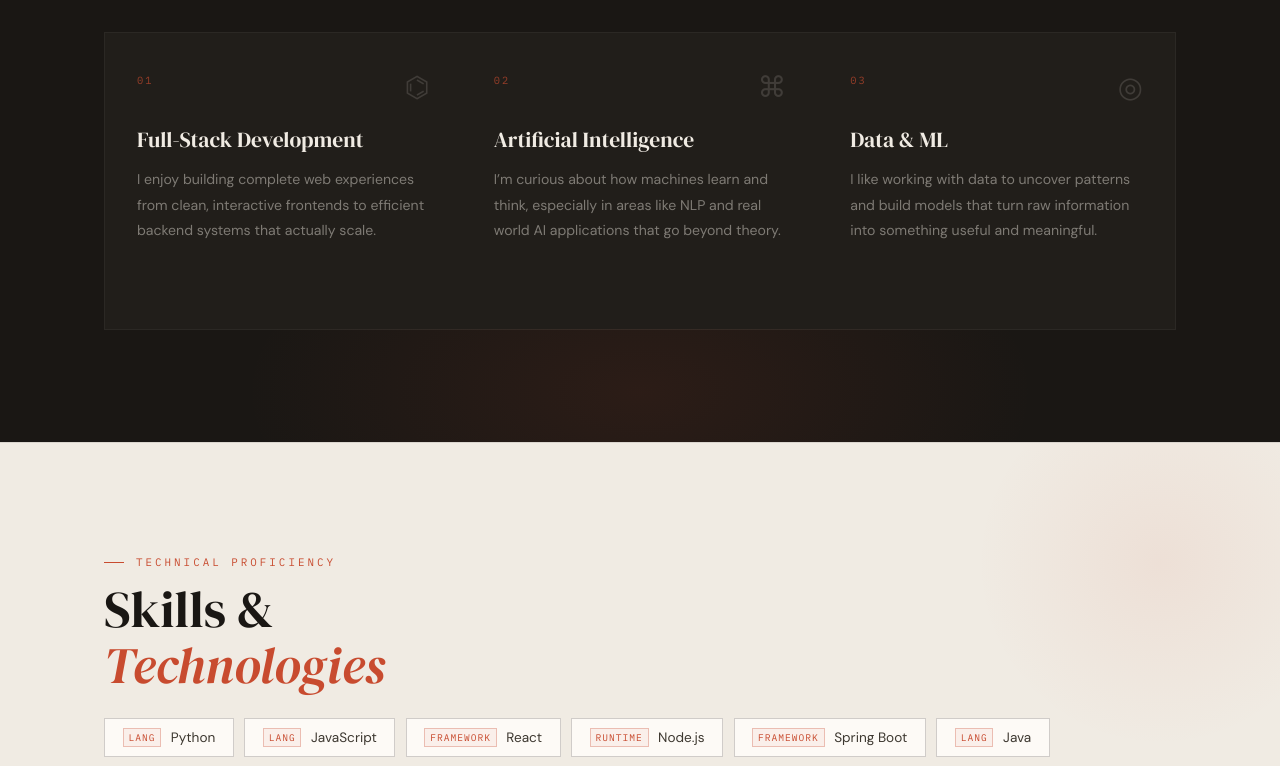
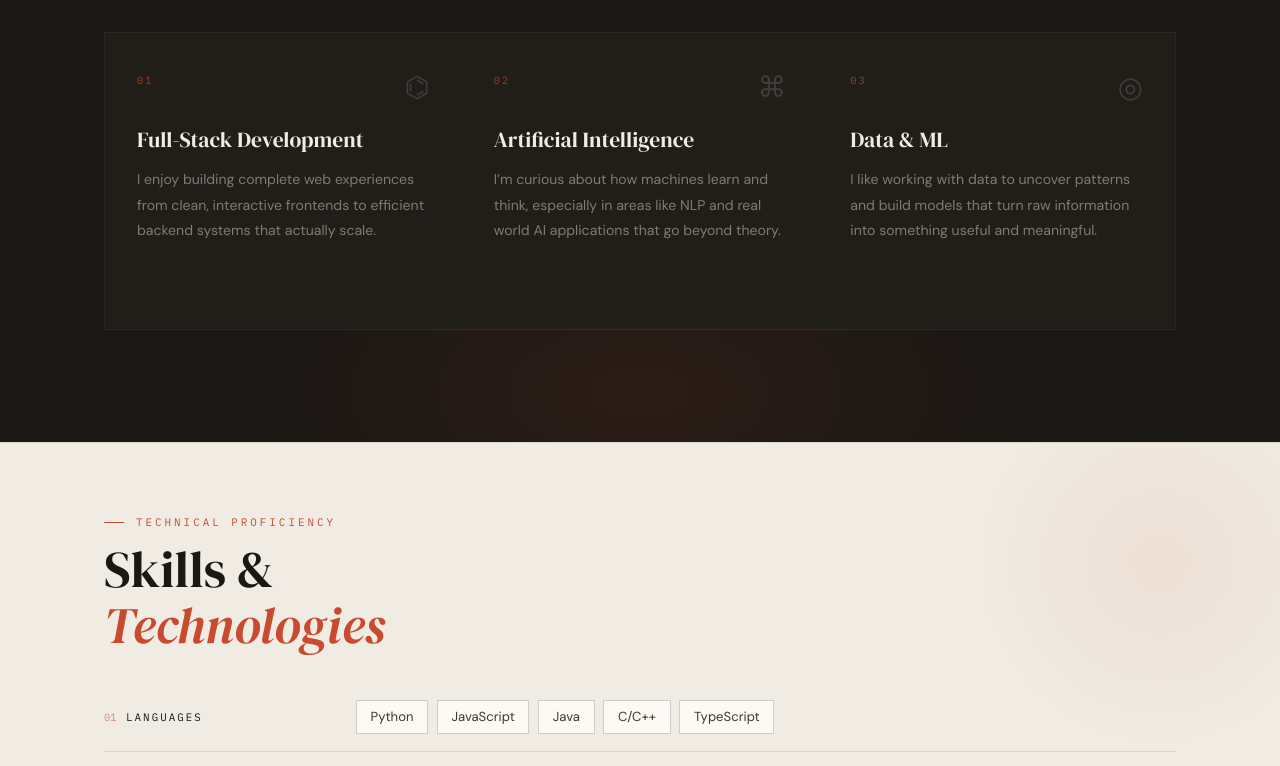
Before and after one commit to himasree-d/portfolio, a React (Vite) app: page / in a window 1280 px wide. Shown: the part 2019-2785 px from the top of the page. Built offline with nearby package versions, Linux system fonts and the light colour scheme.

Commit message:
update portfolio

```diff
--- a/src/pages/Home.css
+++ b/src/pages/Home.css
@@ -110,6 +110,14 @@
   margin-bottom: 1.2rem;
   letter-spacing: -1px;
   min-height: 1.1em;
+}
+
+/* Each name is a single unbreakable unit so wrapping never
+   splits a word mid-way — desktop keeps names side by side,
+   mobile stacks each name on its own line (see media query). */
+.hero-name-word {
+  display: inline-block;
+  margin-right: 0.3em;
 }
 
 .hero-letter {
@@ -653,11 +661,11 @@
 }
 
 /* ═══════════════════════════════════════
-   SKILLS
+   SKILLS — spec-sheet rows
    ═══════════════════════════════════════ */
 .skills-section {
   background: var(--bg-2);
-  padding: 7rem 0 8rem;
+  padding: 4.5rem 0 5rem;
   border-top: 1px solid var(--border);
   border-bottom: 1px solid var(--border);
   position: relative;
@@ -675,20 +683,55 @@
   pointer-events: none;
 }
 
+.skills-groups {
+  margin-top: 1.8rem;
+  position: relative;
+  z-index: 1;
+}
+
+.skill-row {
+  display: grid;
+  grid-template-columns: 220px 1fr;
+  gap: 2rem;
+  align-items: center;
+  padding: 1.1rem 0;
+  border-bottom: 1px solid var(--border);
+}
+.skill-row:last-child { border-bottom: none; }
+
+.skill-row-label {
+  display: flex;
+  align-items: baseline;
+  gap: 0.6rem;
+}
+
+.skill-row-num {
+  font-family: 'IBM Plex Mono', monospace;
+  font-size: 0.65rem;
+  color: var(--accent);
+  opacity: 0.6;
+}
+
+.skill-group-label {
+  font-family: 'IBM Plex Mono', monospace;
+  font-size: 0.68rem;
+  letter-spacing: 2px;
+  text-transform: uppercase;
+  color: var(--ink);
+}
+
 .skills-grid {
   display: flex;
   flex-wrap: wrap;
-  gap: 0.65rem;
-  margin-top: 1.5rem;
+  gap: 0.55rem;
 }
 
 .skill-chip {
   display: inline-flex;
   align-items: center;
-  gap: 0.6rem;
-  padding: 0.6rem 1.1rem;
+  padding: 0.45rem 0.85rem;
   border: 1px solid var(--border-mid);
-  font-size: 0.85rem;
+  font-size: 0.82rem;
   color: var(--ink-2);
   background: var(--paper);
   transition: all 0.3s cubic-bezier(0.16, 1, 0.3, 1);
@@ -713,24 +756,18 @@
   background: var(--ink);
   color: var(--paper);
   border-color: var(--ink);
-  transform: translateY(-4px);
-  box-shadow: 0 6px 20px rgba(26,23,20,0.18);
+  transform: translateY(-3px);
+  box-shadow: 0 6px 16px rgba(26,23,20,0.16);
 }
-.chip-tag {
-  font-family: 'IBM Plex Mono', monospace;
-  font-size: 0.6rem;
-  letter-spacing: 1px;
-  text-transform: uppercase;
+
+.skill-chip-accent {
+  border-color: var(--accent);
   color: var(--accent);
-  padding: 0.1rem 0.3rem;
-  border: 1px solid rgba(200,75,47,0.3);
-  background: rgba(200,75,47,0.06);
-  transition: all 0.25s;
 }
-.skill-chip:hover .chip-tag {
-  color: var(--accent-warm);
-  border-color: rgba(212,132,90,0.5);
-  background: rgba(212,132,90,0.15);
+.skill-chip-accent:hover {
+  background: var(--accent);
+  border-color: var(--accent);
+  color: var(--paper);
 }
 
 /* ═══════════════════════════════════════
@@ -774,11 +811,23 @@
     word-break: break-all;
     font-size: 0.82rem;
   }
+
+  /* Skills: stack label above chips on tablet/mobile */
+  .skill-row {
+    grid-template-columns: 1fr;
+    gap: 0.7rem;
+  }
 }
 
 @media (max-width: 480px) {
-  .hero-name { font-size: clamp(2rem, 8vw, 2.8rem);
-             word-spacing: 100vw; }
+  .hero-name {
+    font-size: clamp(2rem, 8vw, 2.8rem);
+  }
+  /* Each name stacks on its own line — no mid-word breaking */
+  .hero-name-word {
+    display: block;
+    margin-right: 0;
+  }
   .profile-frame { width: 170px; height: 205px; }
   .hero-cta-row { flex-direction: column; align-items: center; }
   .btn-primary, .btn-ghost { width: 100%; text-align: center; justify-content: center; }
--- a/src/pages/Home.jsx
+++ b/src/pages/Home.jsx
@@ -2,23 +2,27 @@ import { useEffect, useRef, useState } from 'react'
 import { useScrollReveal } from '../hooks/useScrollReveal'
 import './Home.css'
 
-const skills = [
-  { name: 'Python', tag: 'lang' },
-  { name: 'JavaScript', tag: 'lang' },
-  { name: 'React', tag: 'framework' },
-  { name: 'Node.js', tag: 'runtime' },
-  { name: 'Spring Boot', tag: 'framework' },
-  { name: 'Java', tag: 'lang' },
-  { name: 'FastAPI', tag: 'framework' },
-  { name: 'SQL', tag: 'data' },
-  { name: 'Machine Learning', tag: 'ai' },
-  { name: 'Clustering', tag: 'ai' },
-  { name: 'Data Structures', tag: 'cs' },
-  { name: 'Git', tag: 'tool' },
-  { name: 'HTML/CSS', tag: 'web' },
-  { name: 'REST APIs', tag: 'web' },
-  { name: 'C/C++', tag: 'lang' },
-  { name: 'Linux', tag: 'tool' },
+const skillGroups = [
+  {
+    label: 'Languages',
+    items: ['Python', 'JavaScript', 'Java', 'C/C++', 'TypeScript'],
+  },
+  {
+    label: 'Frontend',
+    items: ['React', 'HTML5/CSS3', 'PWA', 'Responsive Design', 'Service Workers'],
+  },
+  {
+    label: 'Backend & Databases',
+    items: ['Node.js', 'Next.js', 'Express', 'FastAPI', 'MongoDB','SQL', 'PostgreSQL', 'Flask', 'Socket.io'],
+  },
+  {
+    label: 'ML / AI',
+    items: ['PyTorch', 'scikit-learn', 'NumPy/pandas', 'OpenCV', 'Matplotlib'],
+  },
+  {
+    label: 'Tools',
+    items: ['Git/GitHub', 'VS Code', 'Postman', 'Jupyter', 'Linux', 'Vite', 'Cursor'],
+  },
 ]
 
 const researchInterests = [
@@ -43,6 +47,11 @@ const researchInterests = [
 ]
 
 const roles = ['AI Student', 'Web Developer', 'ML Enthusiast', 'Problem Solver']
+
+/* ─── Name split into whole-word units so it never breaks
+   mid-word on wrap — each word animates its own letters but
+   stays visually atomic when the line wraps. ─── */
+const nameParts = ['Himasree', 'Dintakurthy']
 
 function RevealSection({ children, className = '', delay = 0 }) {
   const [ref, visible] = useScrollReveal()
@@ -77,7 +86,7 @@ function TypeWriter() {
   return <span className="typewriter">{text}<span className="tw-cursor">|</span></span>
 }
 
-function MagneticChip({ skill }) {
+function MagneticChip({ name, accent }) {
   const ref = useRef(null)
   const onMove = (e) => {
     const el = ref.current
@@ -90,9 +99,13 @@ function MagneticChip({ skill }) {
   const onLeave = () => { if (ref.current) ref.current.style.transform = '' }
 
   return (
-    <div ref={ref} className="skill-chip" data-tag={skill.tag} onMouseMove={onMove} onMouseLeave={onLeave}>
-      <span className="chip-tag">{skill.tag}</span>
-      {skill.name}
+    <div
+      ref={ref}
+      className={`skill-chip ${accent ? 'skill-chip-accent' : ''}`}
+      onMouseMove={onMove}
+      onMouseLeave={onLeave}
+    >
+      {name}
     </div>
   )
 }
@@ -119,12 +132,16 @@ export default function Home() {
   useEffect(() => {
     const el = heroNameRef.current
     if (!el) return
-    const text = el.dataset.name
-    el.innerHTML = text.split('').map((l, i) =>
-      l === ' '
-        ? '<span style="display:inline-block">&nbsp;</span>'
-        : `<span class="hero-letter" style="animation-delay:${i * 0.055 + 0.35}s">${l}</span>`
-    ).join('')
+
+    let globalIdx = 0
+    el.innerHTML = nameParts.map((word) => {
+      const letters = word.split('').map((l) => {
+        const delay = globalIdx * 0.055 + 0.35
+        globalIdx++
+        return `<span class="hero-letter" style="animation-delay:${delay}s">${l}</span>`
+      }).join('')
+      return `<span class="hero-name-word">${letters}</span>`
+    }).join('')
   }, [])
 
   return (
@@ -145,7 +162,6 @@ export default function Home() {
 
             <h1
               ref={heroNameRef}
-              data-name="Himasree       Dintakurthy"
               className="hero-name"
               style={{ animation: 'none' }}
             />
@@ -257,17 +273,26 @@ export default function Home() {
                 </div>
                 {[
                   ['Name', 'Himasree Dintakurthy'],
-                  ['Phone', '+91 86392 89187'],
-                  ['Personal Email', 'himasree2507@gmail.com'],
-                  ['College Email', 'se23uari032@mahindrauniversity.edu.in'],
-                  ['GitHub', 'github.com/himasree-d', true],
-                  ['LinkedIn', 'linkedin.com/in/himasree-d/', true],
+                  ['Phone', '+91 86392 89187', 'tel:+918639289187'],
+                  ['Personal Email', 'himasree2507@gmail.com', 'mailto:himasree2507@gmail.com'],
+                  ['College Email', 'se23uari032@mahindrauniversity.edu.in', 'mailto:se23uari032@mahindrauniversity.edu.in'],
+                  ['GitHub', 'github.com/himasree-d', 'https://github.com/himasree-d'],
+                  ['LinkedIn', 'linkedin.com/in/himasree-d/', 'https://www.linkedin.com/in/himasree-d/'],
                   ['Location', 'Hyderabad, India'],
-                ].map(([label, value, isLink]) => (
+                ].map(([label, value, href]) => (
                   <div className="detail-row" key={label}>
                     <span className="detail-label">{label}</span>
-                    {isLink
-                      ? <a href={`https://${value}`} target="_blank" rel="noreferrer" className="detail-link">{value}</a>
+                    {href
+                      ? (
+                        <a
+                          href={href}
+                          target={href.startsWith('http') ? '_blank' : undefined}
+                          rel={href.startsWith('http') ? 'noreferrer' : undefined}
+                          className="detail-link"
+                        >
+                          {value}
+                        </a>
+                      )
                       : <span className="detail-value">{value}</span>
                     }
                   </div>
@@ -303,17 +328,26 @@ export default function Home() {
         </div>
       </section>
 
-      {/* SKILLS */}
+      {/* SKILLS — spec-sheet rows */}
       <section className="skills-section">
         <div className="container">
           <RevealSection>
             <p className="section-label">Technical Proficiency</p>
             <h2 className="section-title">Skills &amp;<br /><em>Technologies</em></h2>
           </RevealSection>
-          <div className="skills-grid">
-            {skills.map((skill, i) => (
-              <RevealSection key={skill.name} delay={i * 45}>
-                <MagneticChip skill={skill} />
+
+          <div className="skills-groups">
+            {skillGroups.map((group, gi) => (
+              <RevealSection key={group.label} delay={gi * 90} className="skill-row">
+                <div className="skill-row-label">
+                  <span className="skill-row-num">0{gi + 1}</span>
+                  <p className="skill-group-label">{group.label}</p>
+                </div>
+                <div className="skills-grid">
+                  {group.items.map((name) => (
+                    <MagneticChip key={name} name={name} />
+                  ))}
+                </div>
               </RevealSection>
             ))}
           </div>
--- a/src/pages/Projects.jsx
+++ b/src/pages/Projects.jsx
@@ -5,13 +5,13 @@ import './Projects.css'
 const projects = [
   {
     id: 1,
-    title: 'Academa',
-    tagline: 'A full university, wired into one platform',
+    title: 'Chirp',
+    tagline: 'Real-time, calm, and refreshingly un-addictive',
     description:
-      'Developed a full-stack academic platform with dedicated dashboards for students, faculty, and administrators. Implemented course management, assignment tracking, announcements, and real-time messaging. Integrated backend APIs with Node.js and designed relational database schema using MySQL, with JWT-based authentication in progress.',
-    tech: ['React', 'Node.js', 'MySQL', 'JWT Auth'],
-    github: 'https://github.com/himasree-d/uni_portal',
-    live: null,
+      'A full-stack social platform built with MERN and Socket.io. Chronological feed, no engagement-bait mechanics. Real-time notifications via private Socket.io rooms, JWT auth, Cloudinary image pipeline, and a full light/dark design system on CSS custom properties.',
+    tech: ['React 19', 'Node.js', 'Express', 'MongoDB', 'Socket.io', 'JWT'],
+    github: 'https://github.com/himasree-d/chirp_social_media_app',
+    live: 'https://chirp-frontend-six.vercel.app',
     year: '2026',
     type: 'Full Stack',
     number: '01',
@@ -19,59 +19,155 @@ const projects = [
   },
   {
     id: 2,
-    title: 'Task Manager',
-    tagline: 'Persistence without a database — just intent',
+    title: 'CV Inference Dashboard',
+    tagline: 'Upload. Infer. Watch it think.',
     description:
-      'Developed a frontend-only task management application using HTML, CSS, and JavaScript. Implemented task creation, editing, deletion, and status tracking with a clean and responsive interface. Integrated browser local storage to persist tasks across sessions, ensuring data remains available even after refreshing the page.',
-    tech: ['HTML', 'CSS', 'JavaScript'],
-    github: 'https://github.com/himasree-d/Task-Management-Web-Application',
-    live: 'https://himasree-d.github.io/Task-Management-Web-Application/',
-    year: '2025',
-    type: 'Frontend',
+      'A production-style computer vision app running YOLOv8 detection and segmentation. FastAPI backend with Celery + Redis for async job queuing, Dockerized end-to-end, with a React dashboard polling job status and rendering annotated results with per-frame metadata.',
+    tech: ['FastAPI', 'Celery', 'Redis', 'YOLOv8', 'React', 'Docker'],
+    github: 'https://github.com/himasree-d/cv-dashboard',
+    live: null,
+    year: '2026',
+    type: 'CV / Full Stack',
     number: '02',
     accentDir: 'right',
   },
   {
     id: 3,
-    title: 'Cell Interaction Prediction',
-    tagline: 'Teaching machines to read biological language',
+    title: 'Zest',
+    tagline: 'Personal finance, taken seriously',
     description:
-      'Developed a deep learning pipeline to predict cell-cell interactions from gene expression data using a two-stage ANN → CNN architecture. Extracted compact feature representations and applied multiple CNN models (LeNet, AlexNet, ResNet) for classification. Evaluated using accuracy, precision, recall, and F1-score on real biological datasets.',
-    tech: ['Python', 'PyTorch', 'NumPy', 'Pandas', 'Deep Learning'],
-    github: 'https://github.com/himasree-d/Deep-Neural-Networks-cell-to-cell-interaction-',
-    live: null,
+      'A full-stack personal finance tracker with JWT auth and refresh token rotation, Groq-powered AI spending insights, and Recharts visualizations. Rebuilt data layer from Prisma/PostgreSQL to Mongoose, with a warm stone-and-teal design system and INR locale support. Underwent a full senior-level code audit.',
+    tech: ['React', 'TypeScript', 'Express', 'MongoDB', 'Groq API', 'Zustand'],
+    github: 'https://github.com/himasree-d/zest_finance_tracker',
+    live: 'https://zest-finance-tracker.vercel.app',
     year: '2026',
-    type: 'ML / Deep Learning',
+    type: 'Full Stack',
     number: '03',
     accentDir: 'left',
   },
   {
     id: 4,
-    title: 'Predictive Maintenance',
-    tagline: 'Anticipating engine failure before it speaks',
+    title: 'Code Review Companion',
+    tagline: 'Four AI reviewers, one pipeline, zero repeated mistakes',
     description:
-      'Developed a hybrid predictive maintenance system using NASAs CMAPSS dataset to model aircraft engine degradation. Implemented K-Means clustering to define health stages, followed by Random Forest and XGBoost for stage classification, and regression models to predict remaining useful life.',
-    tech: ['Python', 'Scikit-learn', 'XGBoost', 'Pandas', 'NumPy'],
-    github: 'https://github.com/himasree-d/Predictive-Maintenance-System',
-    live: null,
-    year: '2025',
-    type: 'ML / Data Science',
+      'An agentic code review tool running four parallel Groq API calls — bugs, security, style, suggestions — plus a fifth summary pass. Persists submissions to MongoDB and flags recurring issue patterns across your review history, no login required.',
+    tech: ['React', 'Node.js', 'Express', 'Groq API', 'MongoDB'],
+    github: 'https://github.com/himasree-d/CodeReviewCompanionBot',
+    live: 'https://code-review-companion-bot.vercel.app/',
+    year: '2026',
+    type: 'AI / Agentic',
     number: '04',
     accentDir: 'right',
   },
   {
     id: 5,
+    title: 'MeshNet',
+    tagline: 'A network that needs no network',
+    description:
+      'A serverless, offline-first emergency relay app — every phone becomes a mesh node. QR-based visual relay works in any browser; the Android build adds true P2P via Nearby Connections. Multi-hop propagation, expiring messages, communal QR Drop point. 1st place, Hackathon 418.',
+    tech: ['React 19', 'Vite', 'Tailwind', 'Capacitor', 'WebCrypto'],
+    github: 'https://github.com/himasree-d/MeshNet',
+    live: 'https://himasree-d.github.io/MeshNet',
+    year: '2025',
+    type: 'Systems / PWA',
+    number: '05',
+    accentDir: 'left',
+  },
+  {
+    id: 6,
+    title: 'Privacy Policy Grader',
+    tagline: "Reads the fine print so you don't have to",
+    description:
+      'Scores any privacy policy 0–100 across 5 weighted dimensions. Custom NLP pipeline (5 readability formulas from scratch, 150+ term jargon dictionary, 15+ dark-pattern detectors) feeds a Groq LLM, cross-checked by a difflib hallucination guard. 23 passing tests.',
+    tech: ['Flask', 'Groq', 'NLTK', 'SQLAlchemy', 'BeautifulSoup4'],
+    github: 'https://github.com/himasree-d/PrivacyPolicyGrader',
+    live: 'https://privacy-policy-grader.onrender.com/',
+    year: '2026',
+    type: 'AI / NLP',
+    number: '06',
+    accentDir: 'right',
+  },
+]
+
+const allProjects = [
+  ...projects,
+  {
+    id: 7,
+    title: 'Cell Interaction Prediction',
+    tagline: 'Teaching machines to read biological language',
+    description:
+      'A deep learning pipeline predicting cell-cell interactions from gene expression data using a two-stage ANN → CNN architecture, evaluating LeNet, AlexNet, and ResNet variants on real biological datasets.',
+    tech: ['Python', 'PyTorch', 'NumPy', 'Pandas'],
+    github: 'https://github.com/himasree-d/Deep-Neural-Networks-cell-to-cell-interaction-',
+    live: null,
+    year: '2026',
+    number: '07',
+    type: 'ML / Deep Learning',
+  },
+  {
+    id: 8,
+    title: 'Academa',
+    tagline: 'A full university, wired into one platform',
+    description:
+      'A full-stack academic platform with dedicated dashboards for students, faculty, and administrators — course management, assignment tracking, announcements, and real-time messaging on a MySQL relational schema.',
+    tech: ['React', 'Node.js', 'MySQL', 'JWT Auth'],
+    github: 'https://github.com/himasree-d/uni_portal',
+    live: null,
+    year: '2026',
+    number: '08',
+    type: 'Full Stack',
+  },
+  {
+    id: 9,
+    title: 'Predictive Maintenance',
+    tagline: 'Anticipating engine failure before it speaks',
+    description:
+      'A hybrid predictive maintenance system on NASA\u2019s CMAPSS dataset — K-Means clustering for health stages, then Random Forest and XGBoost for stage classification, plus regression for remaining useful life.',
+    tech: ['Python', 'Scikit-learn', 'XGBoost'],
+    github: 'https://github.com/himasree-d/Predictive-Maintenance-System',
+    live: null,
+    year: '2025',
+    number: '09',
+    type: 'ML / Data Science',
+  },
+  {
+    id: 10,
+    title: 'Minesweeper — Enhanced Edition',
+    tagline: 'A classic, rebuilt with themes, hints, and chords',
+    description:
+      'A full-featured Minesweeper built in Java Swing — three difficulty levels, safe-first-click, saved best times, three themes, synthesized sound effects, a logical hint system, and save/load support.',
+    tech: ['Java', 'Swing'],
+    github: 'https://github.com/himasree-d/minesweeper',
+    live: null,
+    year: '2025',
+    number: '10',
+    type: 'Desktop / Java',
+  },
+  {
+    id: 11,
     title: 'Subtitle Generator',
     tagline: 'Speech transcribed across 80 languages, silently',
     description:
-      'Developed an end-to-end NLP pipeline to generate synchronized subtitles from audio and video files. Implemented audio preprocessing with noise reduction, silence removal, and chunking, followed by multilingual transcription using the Whisper model. Generated accurate SRT files with timestamp alignment.',
-    tech: ['Python', 'Whisper', 'Librosa', 'FFmpeg', 'NumPy'],
+      'An end-to-end NLP pipeline generating synchronized subtitles from audio and video — noise reduction and chunking, multilingual transcription via Whisper, and timestamp-aligned SRT output.',
+    tech: ['Python', 'Whisper', 'Librosa', 'FFmpeg'],
     github: 'https://github.com/himasree-d/NLP-Project',
     live: null,
     year: '2025',
+    number: '11',
     type: 'NLP / ML',
-    number: '05',
-    accentDir: 'left',
+  },
+  {
+    id: 12,
+    title: 'Task Manager',
+    tagline: 'Persistence without a database — just intent',
+    description:
+      'A frontend-only task management app with creation, editing, deletion, and status tracking, persisting tasks across sessions via browser local storage.',
+    tech: ['HTML', 'CSS', 'JavaScript'],
+    github: 'https://github.com/himasree-d/Task-Management-Web-Application',
+    live: 'https://himasree-d.github.io/Task-Management-Web-Application/',
+    year: '2025',
+    number: '12',
+    type: 'Frontend',
   },
 ]
 
@@ -105,7 +201,7 @@ function ProjectModal({ project, onClose }) {
         <div className="modal-meta-row">
           <span className="modal-number">{project.number}</span>
           <span className="modal-type-badge">{project.type}</span>
-          <span className="modal-year">{project.year}</span>
+          <span className="modal-year">{project.year || '—'}</span>
         </div>
 
         <h2 className="modal-title">{project.title}</h2>
@@ -113,7 +209,7 @@ function ProjectModal({ project, onClose }) {
 
         <div className="modal-divider" />
 
-        <p className="modal-desc">{project.description}</p>
+        <p className="modal-desc">{project.description || project.tagline}</p>
 
         <div className="modal-tech">
           {project.tech.map((t) => (
@@ -259,24 +355,37 @@ function ProjectSection({ project, index }) {
 function HScrollStrip() {
   const trackRef = useRef(null)
   const [dragging, setDragging] = useState(false)
+  const [spotlight, setSpotlight] = useState(null)
   const startX = useRef(0)
   const scrollLeft = useRef(0)
+  const movedRef = useRef(false)
 
   const onMouseDown = (e) => {
     setDragging(true)
+    movedRef.current = false
     startX.current = e.pageX - trackRef.current.offsetLeft
     scrollLeft.current = trackRef.current.scrollLeft
   }
   const onMouseMove = useCallback((e) => {
     if (!dragging) return
+    movedRef.current = true
     const x = e.pageX - trackRef.current.offsetLeft
     const walk = (x - startX.current) * 1.5
     trackRef.current.scrollLeft = scrollLeft.current - walk
   }, [dragging])
   const stopDrag = () => setDragging(false)
 
+  const openSpotlight = (p) => {
+    if (movedRef.current) return // was a drag, not a click
+    setSpotlight(p)
+  }
+
   return (
     <section className="hscroll-section">
+      {spotlight && (
+        <ProjectModal project={spotlight} onClose={() => setSpotlight(null)} />
+      )}
+
       <div className="container">
         <p className="section-label">Quick View</p>
         <h2 className="section-title">All Projects<br /><em>at a glance</em></h2>
@@ -291,8 +400,16 @@ function HScrollStrip() {
         onMouseLeave={stopDrag}
       >
         <div className="hscroll-hint">← drag to explore →</div>
-        {projects.map((p, i) => (
-          <div className="hscroll-card" key={p.id} style={{ animationDelay: `${i * 0.1}s` }}>
+        {allProjects.map((p, i) => (
+          <div
+            className="hscroll-card"
+            key={p.id}
+            style={{ animationDelay: `${i * 0.1}s` }}
+            onClick={() => openSpotlight(p)}
+            role="button"
+            tabIndex={0}
+            onKeyDown={(e) => e.key === 'Enter' && openSpotlight(p)}
+          >
             <div className="hc-noise" />
             <span className="hc-num">{p.number}</span>
             <h3 className="hc-title">{p.title}</h3>
@@ -318,6 +435,7 @@ function HScrollStrip() {
 
 /* ─── Page ──────────────────────────────────────────────── */
 export default function Projects() {
+  const yearsBuilding = new Date().getFullYear() - 2023
   return (
     <div className="projects-page">
 
@@ -346,12 +464,12 @@ export default function Projects() {
 
           <div className="proj-hero-right" style={{ animation: 'fadeIn 1s ease 0.5s both' }}>
           <div className="proj-hero-counter">
-              <span className="phc-num">{String(projects.length).padStart(2, '0')}</span>
+            <span className="phc-num">{String(allProjects.length).padStart(2, '0')}+</span>
             <span className="phc-label">projects</span>
           </div>
             <div className="proj-hero-stats">
               {[
-                ['Stack', 'Full Stack + ML'],
+                ['Stack', 'Full Stack + AI/ML'],
                 ['Period', '2023 – present'],
                 ['Status', 'Active'],
               ].map(([l, v]) => (
@@ -423,17 +541,17 @@ export default function Projects() {
           {/* RIGHT — typographic stat block */}
           <div className="cta-right">
           <div className="cta-stat">
-              <span className="cta-stat-num" data-val="05">05</span>
+            <span className="cta-stat-num" data-val={`${allProjects.length}`}>{allProjects.length}+</span>
             <span className="cta-stat-label">Projects shipped</span>
             <span className="cta-stat-accent">& counting</span>
           </div>
             <div className="cta-stat">
-              <span className="cta-stat-num" data-val="03+">03+</span>
+              <span className="cta-stat-num" data-val="04+">04+</span>
               <span className="cta-stat-label">Domains explored</span>
-              <span className="cta-stat-accent">Full Stack · ML · NLP</span>
+              <span className="cta-stat-accent">Full Stack · AI/ML · CV · Systems</span>
             </div>
             <div className="cta-stat">
-              <span className="cta-stat-num" data-val="2+">2+</span>
+              <span className="cta-stat-num" data-val={`${yearsBuilding}+`}>{yearsBuilding}+</span>
               <span className="cta-stat-label">Years building</span>
               <span className="cta-stat-accent">2023 – present</span>
             </div>
```
Also changed, not shown: src/pages/Projects.css (+10 -0 lines), 2 other files (tests, documents, lock files or other folders). Lines whose indentation alone changed are shown as unchanged.
